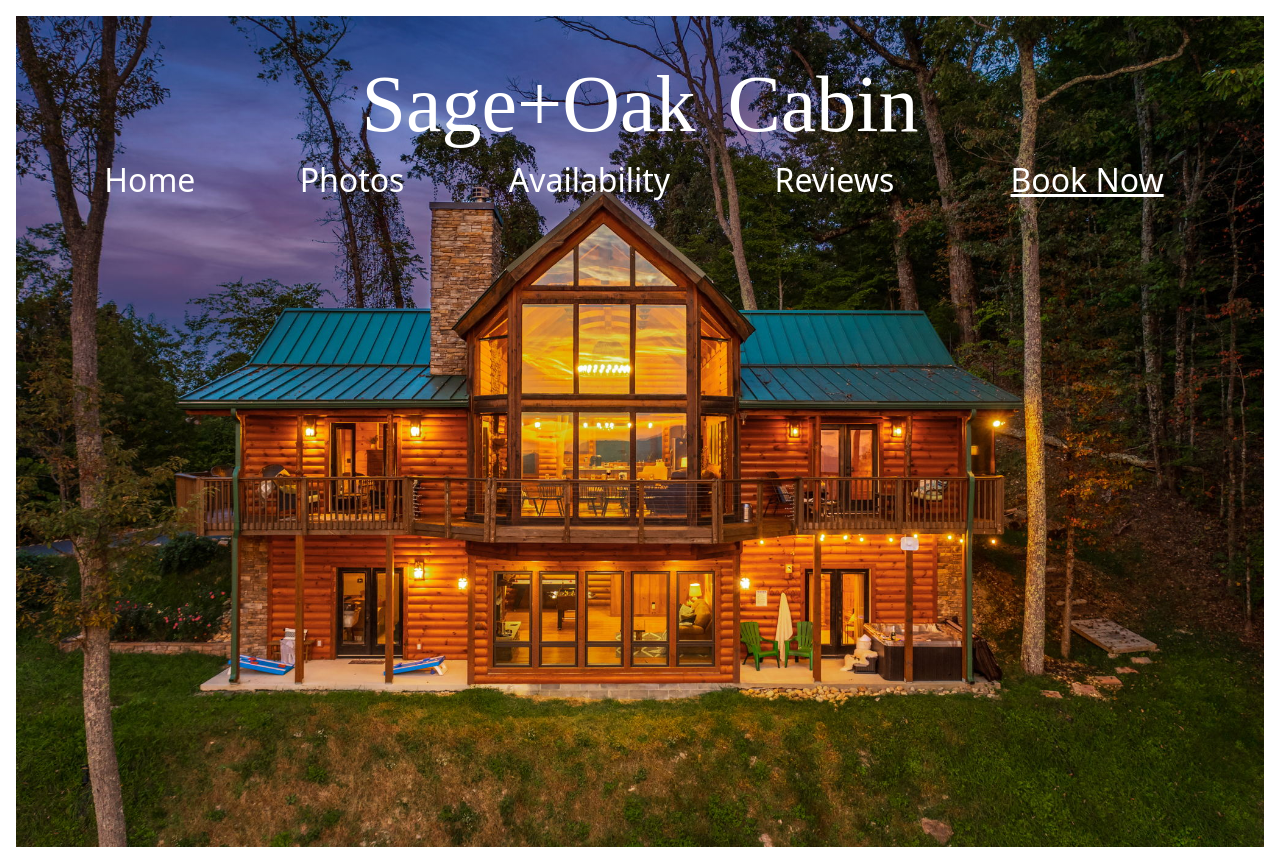
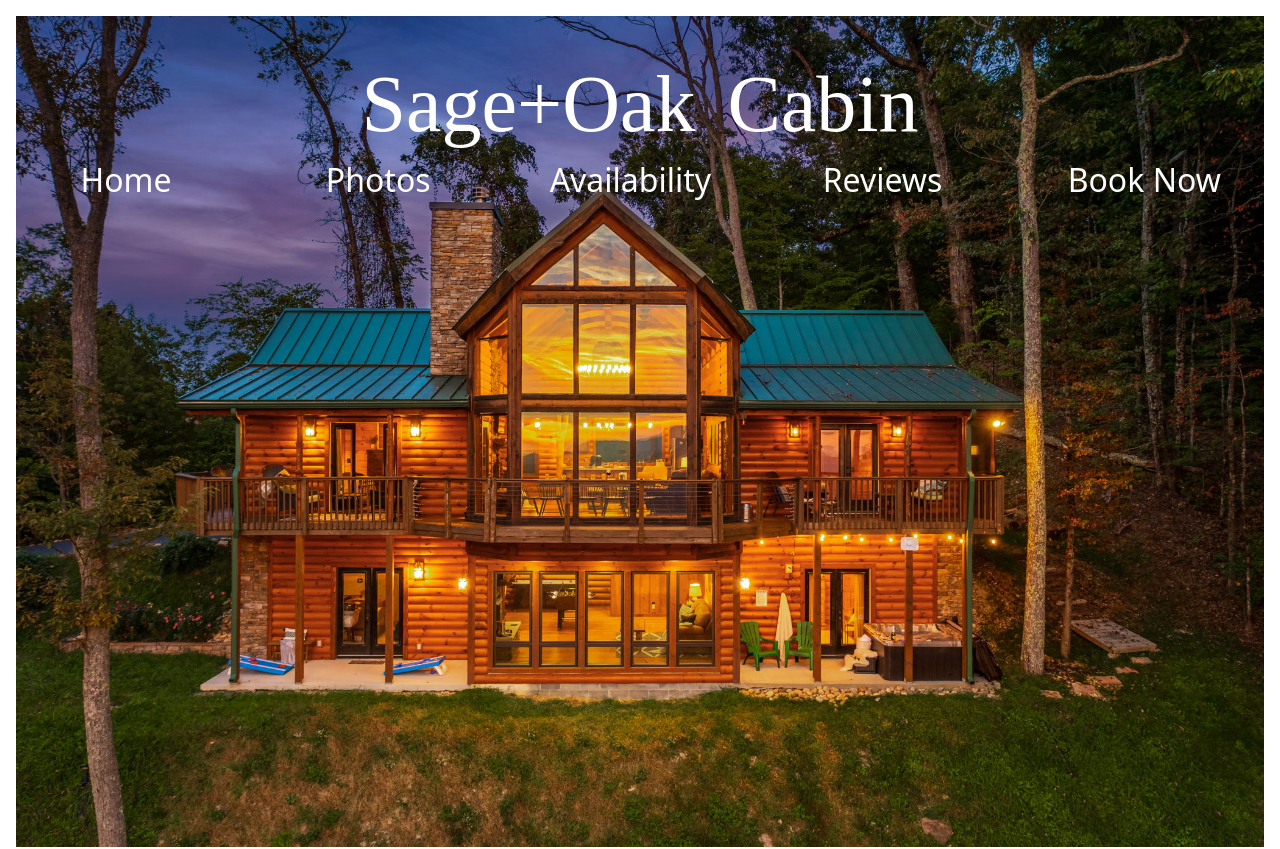
Before and after one commit to Ozzy-codes/React_S.A.O, a React (Create React App) app: page /photos in a window 1280 px wide. Shown: the top 849 px of the page. Built offline with nearby package versions, Linux system fonts and the light colour scheme; a web font is replaced by a local one.

Commit message:
update Desktop header navigation link styling
Reduced font weight of navigation links except for Book Now button.
Add underline under links after hovering.

```diff
--- a/src/components/DeskTopHeader.js
+++ b/src/components/DeskTopHeader.js
@@ -3,7 +3,7 @@ import Button from "./Button"
 
 function DeskTopHeader({ navLinks }) {
   const default_Nav_styles =
-    "my-2 py-1 text-[2rem] text-white hover:underline active:decoration-sky-500 active:text-sky-500 "
+    "my-2 py-1 w-full text-[2rem] text-white font-thin hover:underline hover:font-normal active:decoration-sky-500 active:text-sky-500 "
 
   const renderedLinks = navLinks.map((page, index) => {
     if (index === 0) {
@@ -45,13 +45,13 @@ function DeskTopHeader({ navLinks }) {
       </div>
       <div
         id="drawer_div"
-        className="z-20 w-full bg-transparent flex justify-evenly text-center ">
+        className="z-20 w-full bg-transparent flex justify-evenly items-center text-center ">
         {renderedLinks}
         <Link
           to={"booking"}
-          className="">
+          className="contents">
           <Button
-            className="w-full text-[2rem] bg-transparent border-0 underline">
+            className="w-full text-[2rem] bg-transparent border-0 hover:underline ">
             Book Now
           </Button>
         </Link>
```
